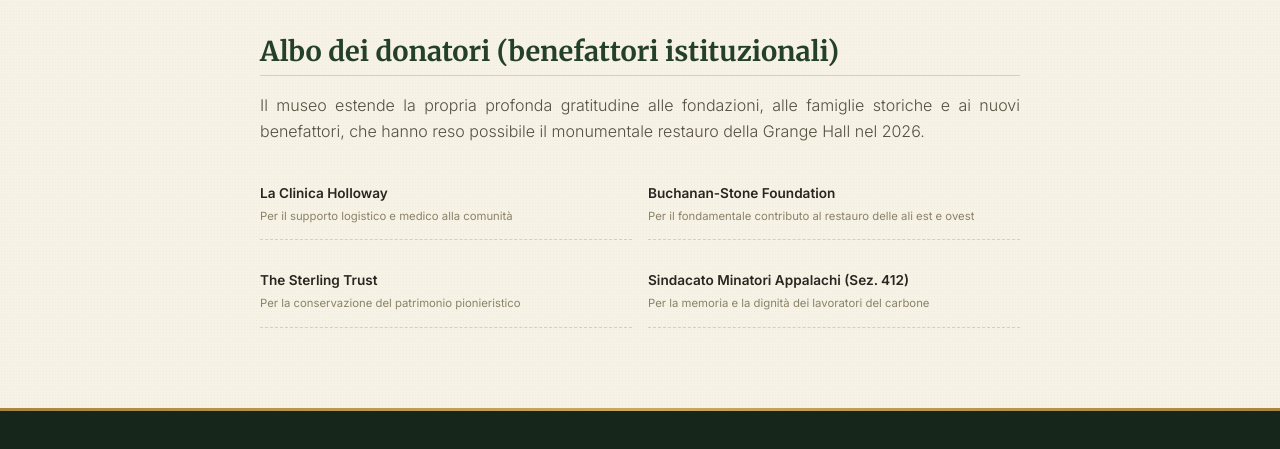
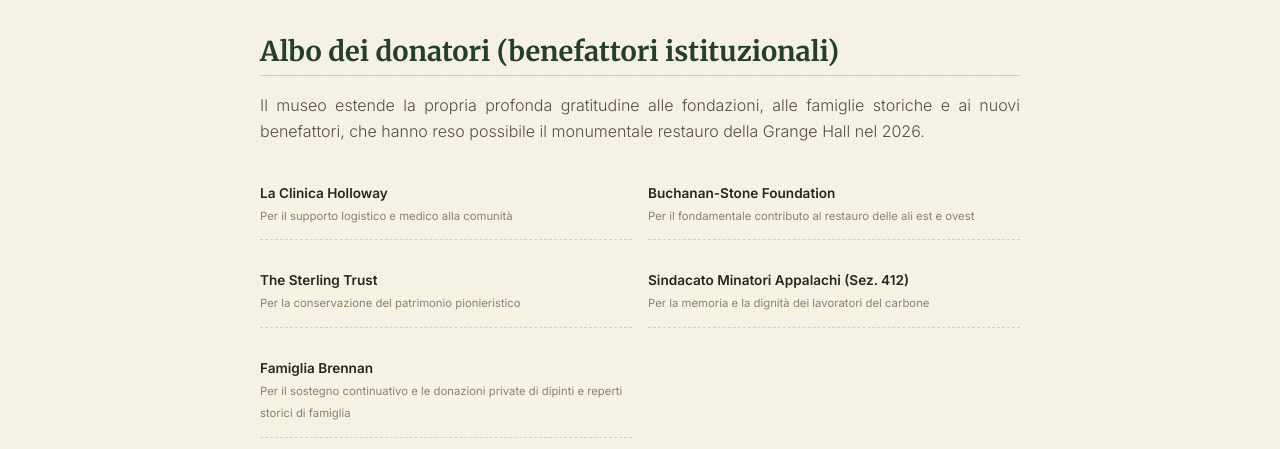
Before and after one commit to Custode-di-Salvation/salvation-museum, an Eleventy site: page src/support.md in a window 1280 px wide. Shown: the part 2435-2884 px from the top of the page. Built offline with nearby package versions, Linux system fonts and the light colour scheme; Eleventy itself is replaced by a stand-in of ours; files that its build step writes are made by us from their sources.

Commit message:
Aggiunge Famiglia Brennan all'albo dei donatori
Co-Authored-By: Claude Sonnet 5 <noreply@anthropic.com>

```diff
--- a/src/support.md
+++ b/src/support.md
@@ -87,6 +87,7 @@ Il museo estende la propria profonda gratitudine alle fondazioni, alle famiglie
   <div class="donor-item"><strong>Buchanan-Stone Foundation</strong> <br><small>Per il fondamentale contributo al restauro delle ali est e ovest</small></div>
   <div class="donor-item"><strong>The Sterling Trust</strong> <br><small>Per la conservazione del patrimonio pionieristico</small></div>
   <div class="donor-item"><strong>Sindacato Minatori Appalachi (Sez. 412)</strong> <br><small>Per la memoria e la dignità dei lavoratori del carbone</small></div>
+  <div class="donor-item"><strong>Famiglia Brennan</strong> <br><small>Per il sostegno continuativo e le donazioni private di dipinti e reperti storici di famiglia</small></div>
 </div>
 
 <div id="modal-donate" class="modal-overlay">
```
